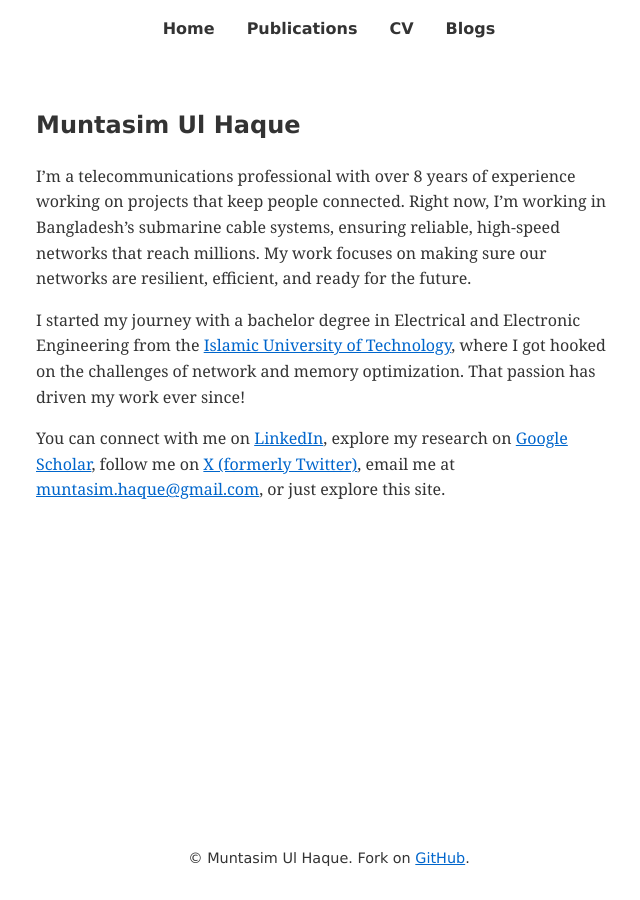
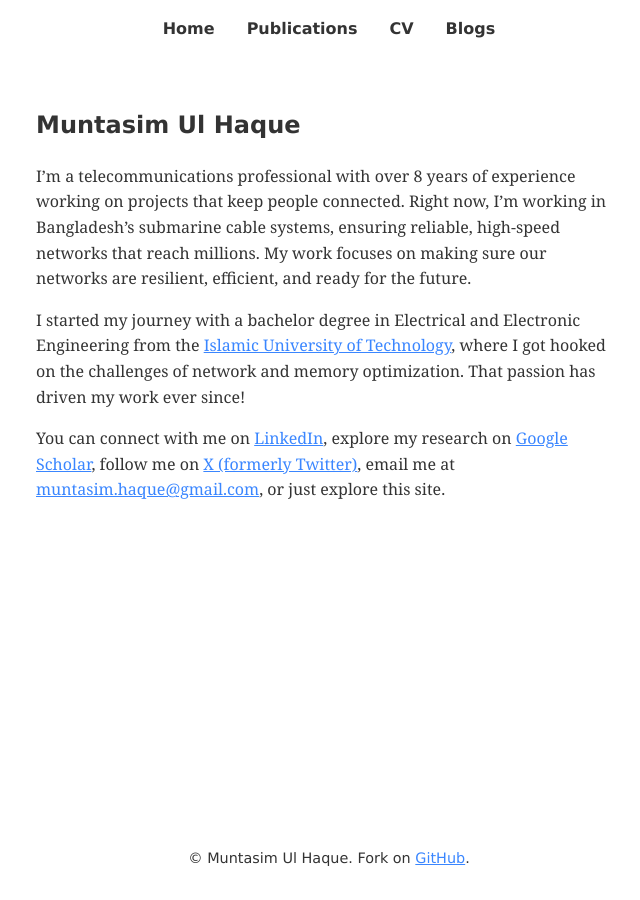
Before and after one commit to muntasimulhaque/muntasimulhaque.github.io, a Jekyll site: the page built from index.md, in a window 1280 px wide. Shown: the whole page, without its empty margins (311-951 px from the left). Built offline with Jekyll 4.4.1, drawn with Linux system fonts in a browser that asks for light colours.

Commit message:
Update main.css

```diff
--- a/assets/css/main.css
+++ b/assets/css/main.css
@@ -3,9 +3,9 @@
     --primary-color: #333333; /* Black as primary color */
     --background-color: #ffffff; /* White for background */
     --text-color: #333333; /* Black for main text */
-    --link-color: #0066cc; /* Standard blue hyperlink color */
+    --link-color: #3a86ff; /* Standard blue hyperlink color */
     --visited-link-color: #8e44ad; /* Dark purple for visited links */
-    --hover-link-color: #0066cc; /* Blue for hover links */
+    --hover-link-color: #3a86ff; /* Blue for hover links */
     --max-content-width: 650px; /* Reduced max content width for better readability */
 }
 
```
